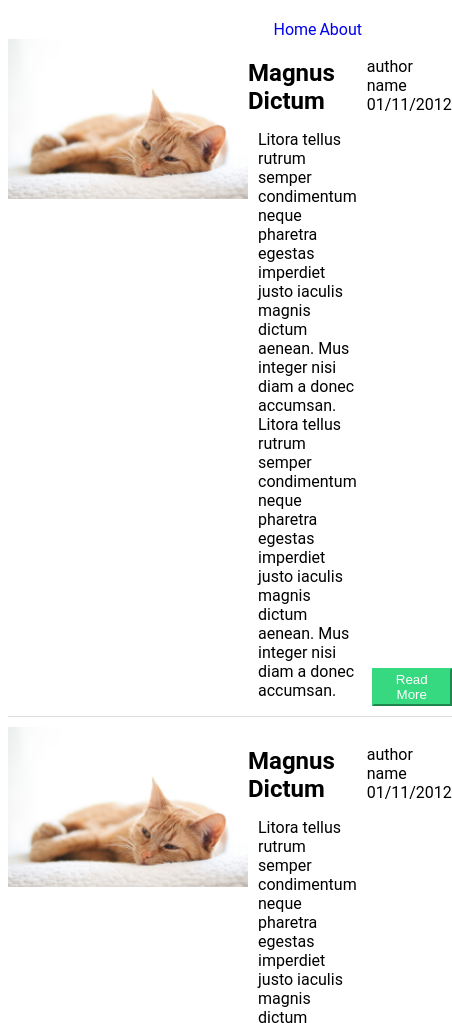
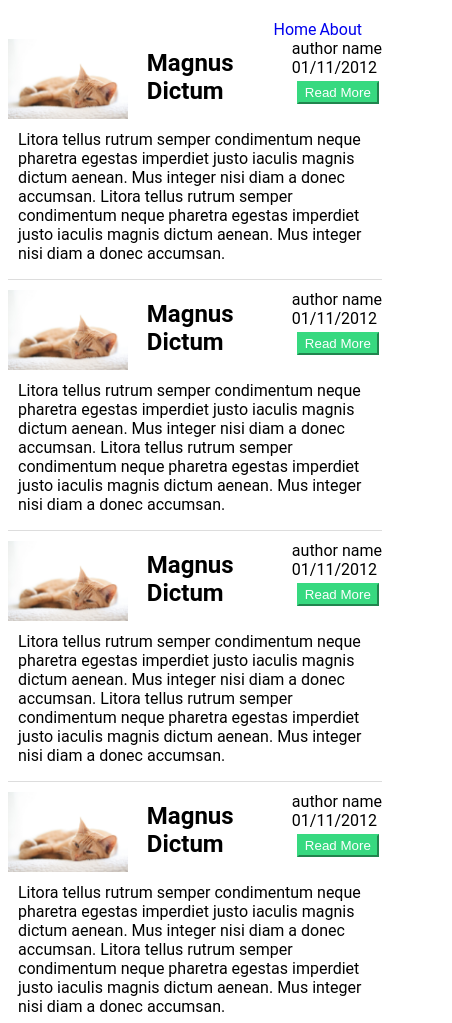
Before and after one commit to rubenfrancogarcia/personal-site, a Gatsby site: page / in a window 390 px wide. Shown: the top 1023 px of the page, 452 px wide, since content can reach past the window. Built offline with nearby package versions, Linux system fonts and the light colour scheme; Gatsby itself is replaced by a stand-in of ours.

Commit message:
added responsive layout

```diff
--- a/src/components/blogpost.css
+++ b/src/components/blogpost.css
@@ -53,3 +53,70 @@
 .author p {
   margin: 0;
 }
+
+@media only screen and (max-width: 369px) {
+  .blog-snippet-container {
+    display: flex;
+    flex-direction: column;
+  }
+
+  .snippet-image-container img {
+  width: 100%;
+  height: 160px;
+
+
+}
+.title-blog-content {
+  align-self: left;
+}
+
+
+
+}
+
+
+
+@media only screen and (max-width: 900px ) and (min-width: 370px) {
+
+  .button-div {
+  grid-row: 1;
+}
+
+
+.snippet-image-container {
+  grid-column: 1/2;
+  justify-self: left;
+}
+
+.snippet-image-container img {
+  max-height: 80px;
+}
+
+.title-blog-content {
+
+  justify-self: center;
+  align-self: center;;
+}
+
+.author {
+  grid-column: 6/7;
+  grid-row: 1;
+  justify-self: end;
+  align-self: start;
+}
+
+.snippet_content {
+  grid-column-start: 1;
+  grid-column-end: 7;
+  grid-row: 2;
+  margin: 0 10px 0 10px;
+}
+
+
+
+
+
+
+
+
+}
--- a/src/components/home.css
+++ b/src/components/home.css
@@ -8,3 +8,21 @@
     grid-column:2/3;
 
 }
+
+
+@media only screen and (max-width: 500px) {
+    .home-container {
+        display: flex;
+        flex-direction: column;
+    }
+}
+
+@media only screen and (max-width: 1370px) {
+    .home-container {
+        grid-template-columns: minmax(0px, 1fr) minmax(370px, 3fr) minmax(0px, 1fr);
+
+    }
+
+
+
+}
--- a/src/pages/aboutme.js
+++ b/src/pages/aboutme.js
@@ -10,7 +10,7 @@ import "./aboutme.css"
 const AboutMe = () => {
     return (
       <Layout>
-
+        <div className="about-me-layout">
           <div className="about-me-container">
             <div className='about-me-title'>
               <h1>Justo Iaculis</h1>
@@ -46,6 +46,9 @@ const AboutMe = () => {
               </div>
             </div>
           </div>
+
+        </div>
+
       </Layout>
     )
 }
```
Also changed, not shown: src/pages/aboutme.css (+10 -4 lines). Lines whose indentation alone changed are shown as unchanged.
